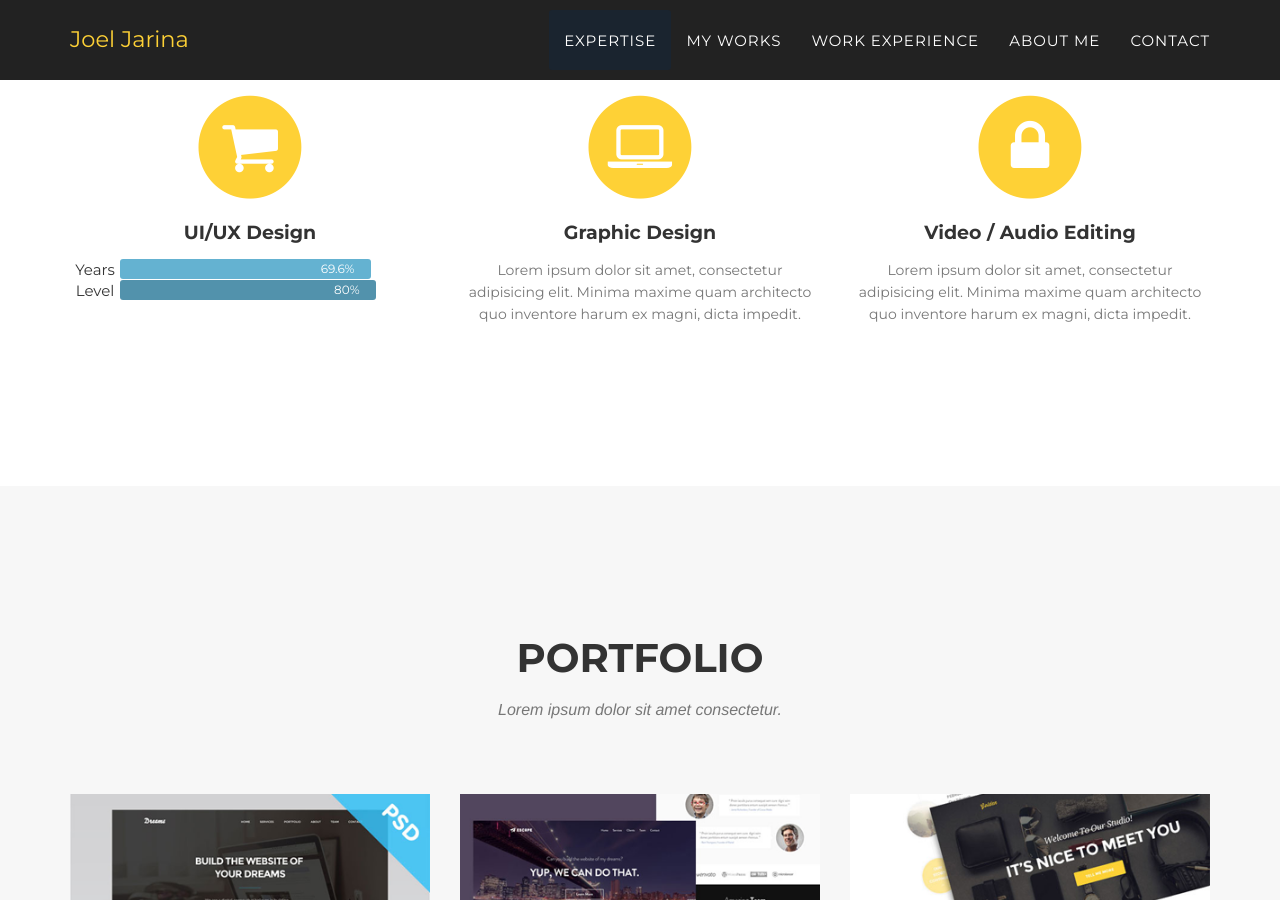
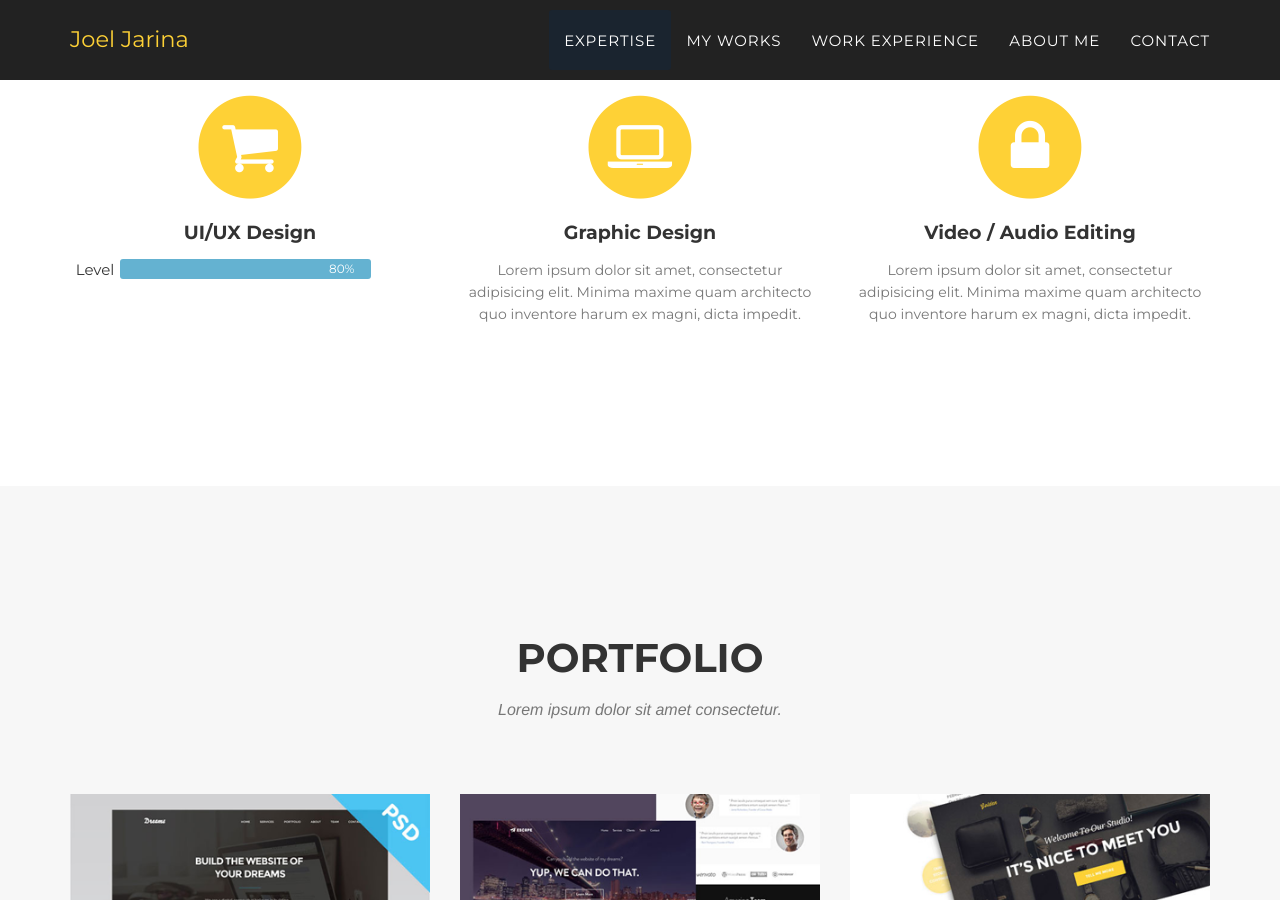
Before and after one commit to media4creations/aboutme, a Jekyll site: the page built from index.html, in a window 1280 px wide and 900 px high, scrolled down 1027 px. Built offline with Jekyll 4.4.1, drawn with Linux system fonts in a browser that asks for light colours; some web fonts are replaced.

Commit message:
Update services.html

```diff
--- a/_includes/services.html
+++ b/_includes/services.html
@@ -15,11 +15,11 @@
                     </span>
                     <h4 class="service-heading">UI/UX Design</h4>
                     <section class="bar-graph bar-graph-horizontal bar-graph-one">
-                      <div class="bar-one">
+                      <!--<div class="bar-one">
                         <span class="year">Years</span>
                         <div class="bar" data-percentage="69.6%"></div>
-                      </div>
-                      <div class="bar-two">
+                      </div>-->
+                      <div class="bar-one">
                         <span class="year">Level</span>
                         <div class="bar" data-percentage="80%"></div>
                       </div>
```
